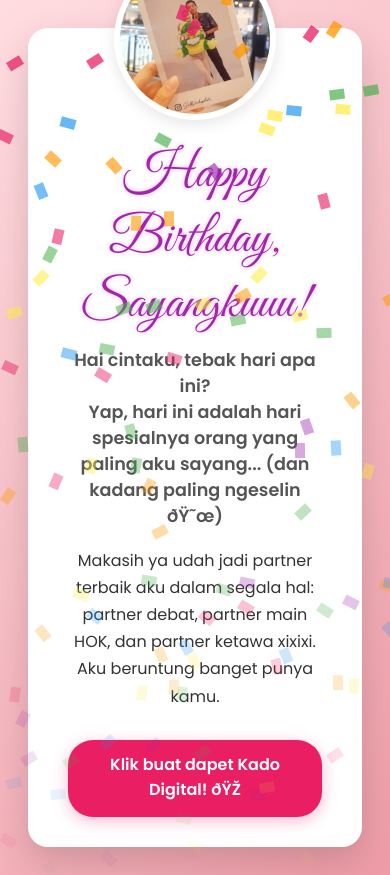
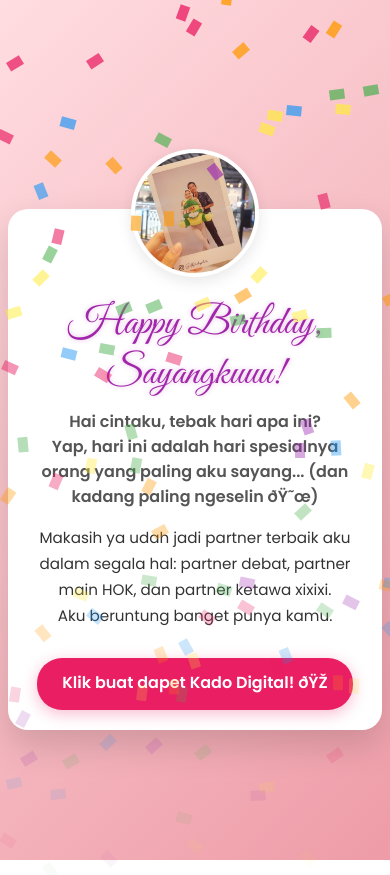
Before and after one commit to DecoPrasetya/ultah_intan, a plain HTML site: page index.html in a window 390 px wide. Drawn offline with Linux system fonts and the light colour scheme.

Commit message:
responsive

```diff
--- a/style.css
+++ b/style.css
@@ -167,3 +167,58 @@ h1 {
         opacity: 0;
     }
 }
+
+/* --- Bagian Responsif untuk HP --- */
+
+@media (max-width: 550px) {
+
+    body {
+        /* Hapus padding agar kartu bisa mepet ke tepi layar */
+        padding: 0;
+        /* Beri sedikit padding atas bawah agar tidak nempel */
+        padding-top: 20px;
+        padding-bottom: 20px;
+    }
+
+    .birthday-card {
+        /* Buat lebar kartu 90% dari lebar layar,
+         agar ada sisa ruang 5% di kiri dan kanan.
+        */
+        width: 90%;
+
+        /* Hapus max-width agar tidak mentok di 500px.
+         Kita pakai width 90% sebagai gantinya.
+        */
+        max-width: none;
+
+        /* Kurangi padding di dalam kartu agar muat lebih banyak */
+        padding: 20px 25px;
+        margin-top: 80px; /* Sedikit turunkan kartu */
+    }
+
+    /* Kecilkan GIF-nya */
+    .birthday-gif {
+        width: 120px;
+        height: 120px;
+        margin-top: -80px; /* Sesuaikan posisi agar tetap pas */
+        border-width: 4px;
+    }
+
+    /* Kecilkan ukuran font judul */
+    h1 {
+        font-size: 2.5rem;
+    }
+
+    /* Kecilkan ukuran font pesan rahasia */
+    #specialMessage h2 {
+        font-size: 1.8rem;
+    }
+
+    /* Kecilkan font sapaan dan pesan utama */
+    .greeting {
+        font-size: 1rem;
+    }
+    .main-message {
+        font-size: 0.95rem;
+    }
+}
```
